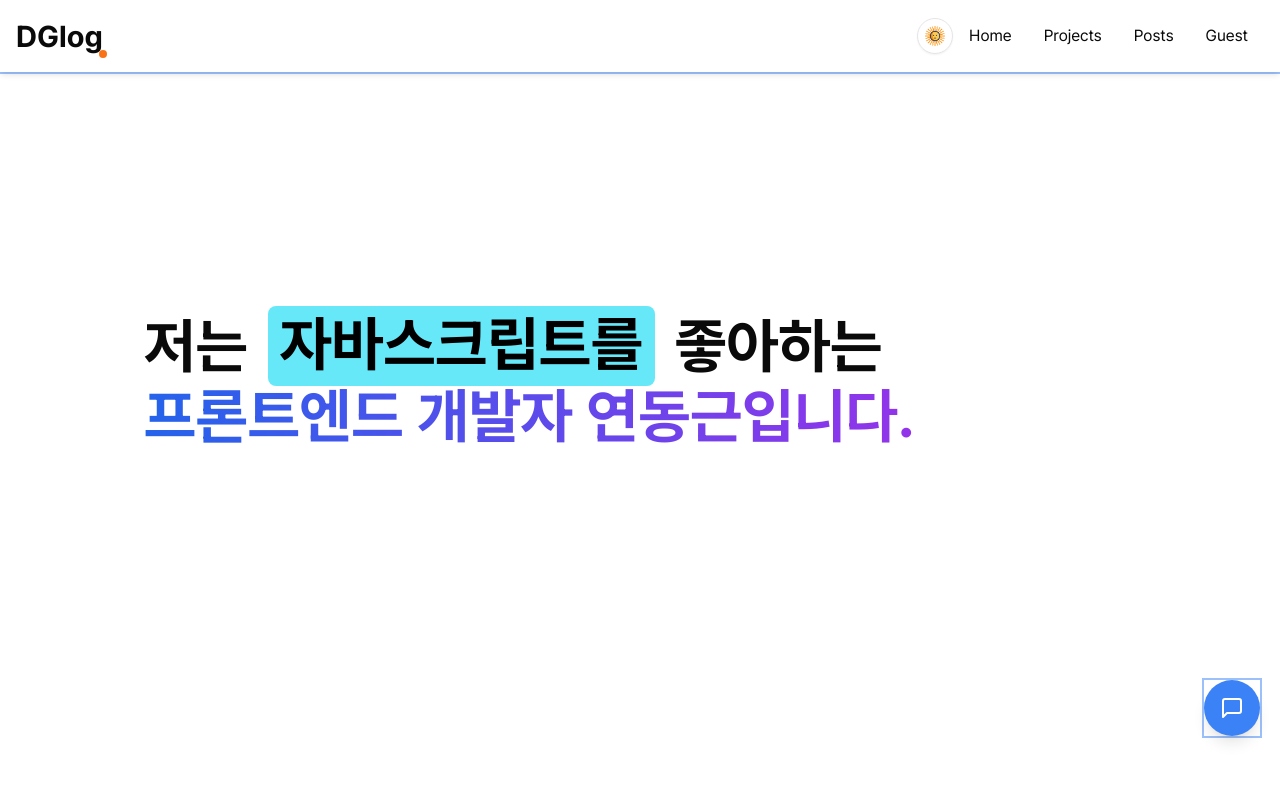
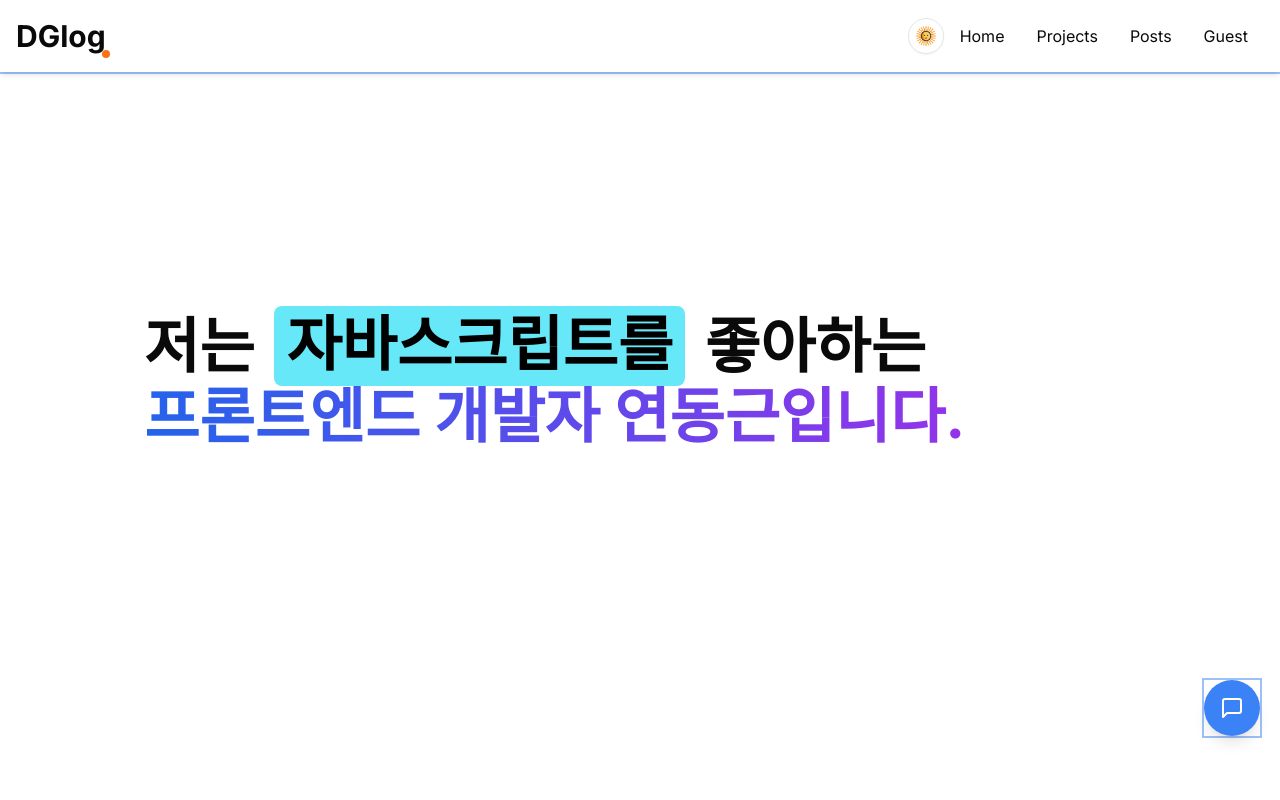
Before and after one commit to YEONDG/dglog, a Next.js app: page / in a window 1280 px wide. Shown: the top 800 px of the page. Built offline with nearby package versions, Linux system fonts and the light colour scheme.

Commit message:
refactor: replace local font with Google Fonts for improved performance

```diff
--- a/app/layout.tsx
+++ b/app/layout.tsx
@@ -1,5 +1,5 @@
 import type { Metadata } from "next";
-import localFont from "next/font/local";
+import { Inter } from "next/font/google";
 import "./globals.css";
 
 import { NavBar } from "@/components/nav-bar";
@@ -13,10 +13,8 @@ import { SpeedInsights } from "@vercel/speed-insights/next";
 import { GoogleAnalytics } from "@next/third-parties/google";
 import ChatBot from "@/components/chatbot/chat-bot";
 
-const pretendard = localFont({
-  src: "./fonts/PretendardVariable.woff2",
-  display: "swap",
-  weight: "45 920",
+const inter = Inter({
+  subsets: ["latin"],
 });
 
 export const metadata: Metadata = {
@@ -90,7 +88,7 @@ export const metadata: Metadata = {
     siteName: "Dglog",
     images: [
       {
-        url: "/images/og-image.png", // 이미지가 있다면 주소 확인
+        url: "/images/og-image.png",
         width: 1200,
         height: 630,
         alt: "연동근 프론트엔드 개발자 포트폴리오",
@@ -129,7 +127,7 @@ const RootLayout = ({
 }>) => {
   return (
     <html lang="ko" suppressHydrationWarning>
-      <body className={`${pretendard.className} antialiased`}>
+      <body className={`${inter.className} antialiased`}>
         <ThemeProvider
           attribute="class"
           defaultTheme="system"
```
Also changed, not shown: app/fonts/PretendardVariable.woff2 (deleted).
